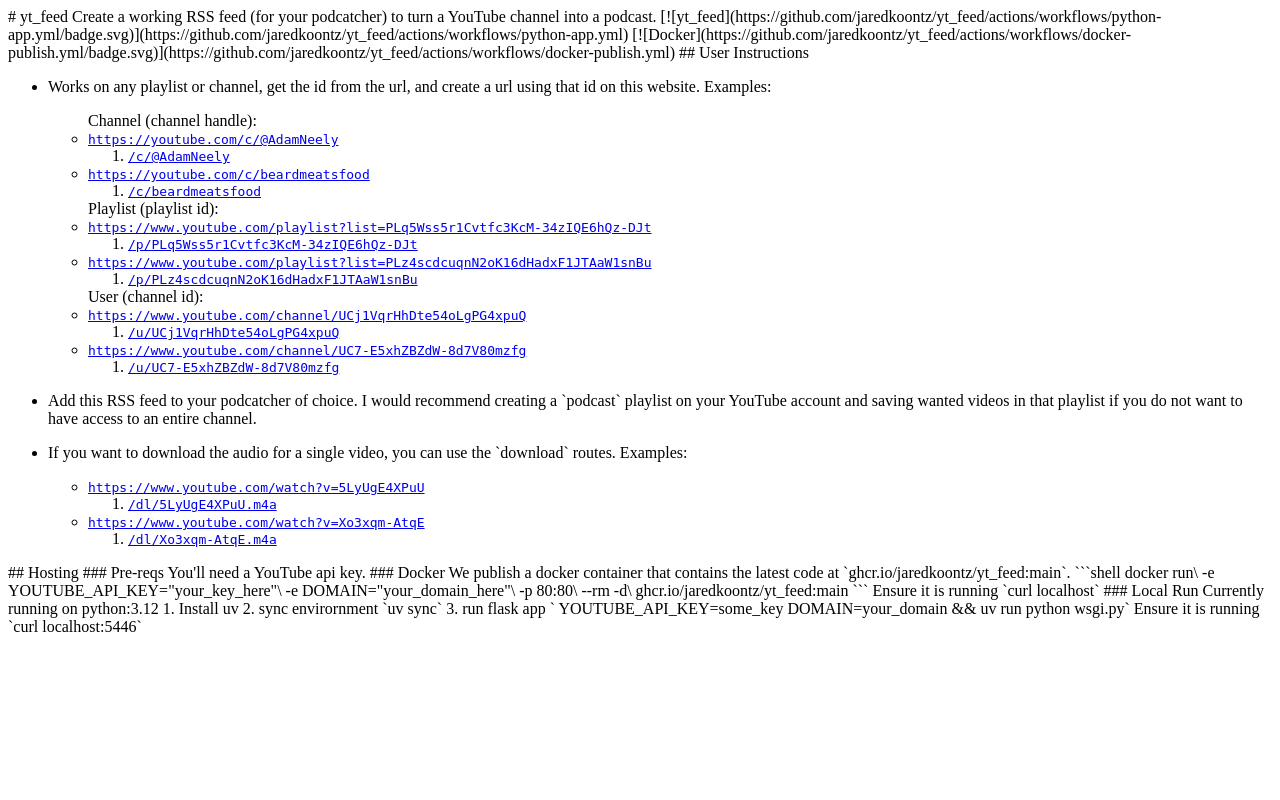
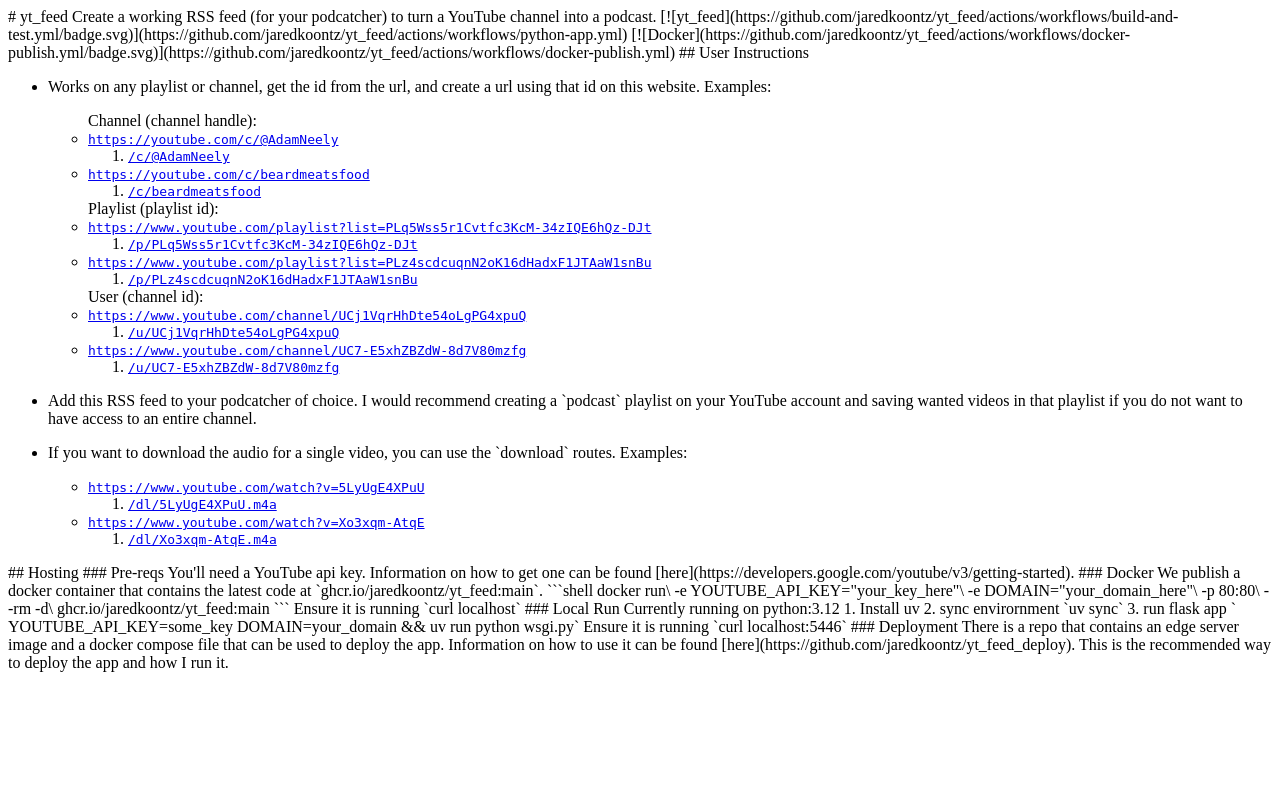
Before and after one commit to jaredkoontz/yt_feed, a Flask app: template yt_feed/templates/README.md.jinja in a window 1280 px wide. Run offline with Flask 3, Linux system fonts and the light colour scheme; the template is opened without the code that fills it, so the values that code supplies are empty; parts of the project's set-up code (start-up, migrations or seed data) failed here and were passed over.

Commit message:
build: update information for deployment via the yt_feed_deploy repo. (#96)

```diff
--- a/pyproject.toml
+++ b/pyproject.toml
@@ -1,6 +1,6 @@
 [project]
 name = "yt_feed"
-version = "0.4.0"
+version = "0.5.0"
 description = "Create a working RSS feed (for your podcatcher) to turn a youtube channel into an audio podcast"
 readme = "README.md"
 requires-python = ">=3.12"
--- a/yt_feed/templates/README.md.jinja
+++ b/yt_feed/templates/README.md.jinja
@@ -3,7 +3,7 @@
 {# if you move this template, make sure to update tools/update_readme.py#}
 Create a working RSS feed (for your podcatcher) to turn a YouTube channel into a podcast.
 
-[![yt_feed](https://github.com/jaredkoontz/yt_feed/actions/workflows/python-app.yml/badge.svg)](https://github.com/jaredkoontz/yt_feed/actions/workflows/python-app.yml)
+[![yt_feed](https://github.com/jaredkoontz/yt_feed/actions/workflows/build-and-test.yml/badge.svg)](https://github.com/jaredkoontz/yt_feed/actions/workflows/python-app.yml)
 [![Docker](https://github.com/jaredkoontz/yt_feed/actions/workflows/docker-publish.yml/badge.svg)](https://github.com/jaredkoontz/yt_feed/actions/workflows/docker-publish.yml)
 
 ## User Instructions
@@ -14,7 +14,7 @@ Create a working RSS feed (for your podcatcher) to turn a YouTube channel into a
 
 ### Pre-reqs
 
-You'll need a YouTube api key.
+You'll need a YouTube api key. Information on how to get one can be found [here](https://developers.google.com/youtube/v3/getting-started).
 
 ### Docker
 
@@ -46,3 +46,9 @@ Currently running on python:3.12
 Ensure it is running
 
 `curl localhost:5446`
+
+### Deployment
+
+There is a repo that contains an edge server image and a docker compose file that can be used to deploy the app.
+Information on how to use it can be found [here](https://github.com/jaredkoontz/yt_feed_deploy). This is the recommended
+way to deploy the app and how I run it.
```
Also changed, not shown: .pre-commit-config.yaml, README.md, 3 other files.
